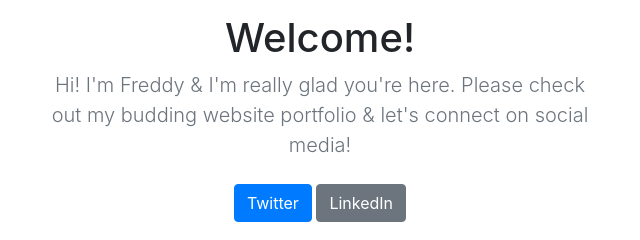
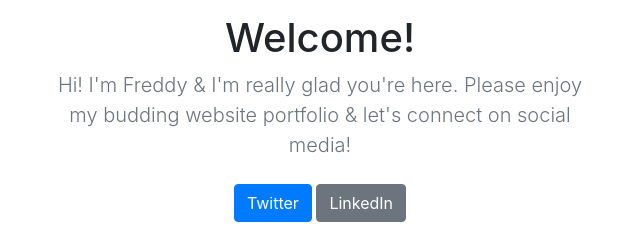
Before and after one commit to fbjthedj/Personal_Port, a plain HTML site: page Index.html in a window 1280 px wide. Shown: the part 196-436 px from the top of the page, 320-960 px from the left. Drawn offline with nearby package versions, Linux system fonts and the light colour scheme; files whose address does not match are found by name.

Commit message:
Update Index.html

```diff
--- a/Index.html
+++ b/Index.html
@@ -64,7 +64,7 @@
             <div class="row py-lg-5">
                 <div class="col-lg-6 col-md-8 mx-auto">
                     <h1 class="fw-light">Welcome!</h1>
-                    <p class="lead text-muted">Hi! I'm Freddy & I'm really glad you're here. Please check out my budding
+                    <p class="lead text-muted">Hi! I'm Freddy & I'm really glad you're here. Please enjoy my budding
                         website
                         portfolio & let's connect on social media!</p>
                     <p>
```
